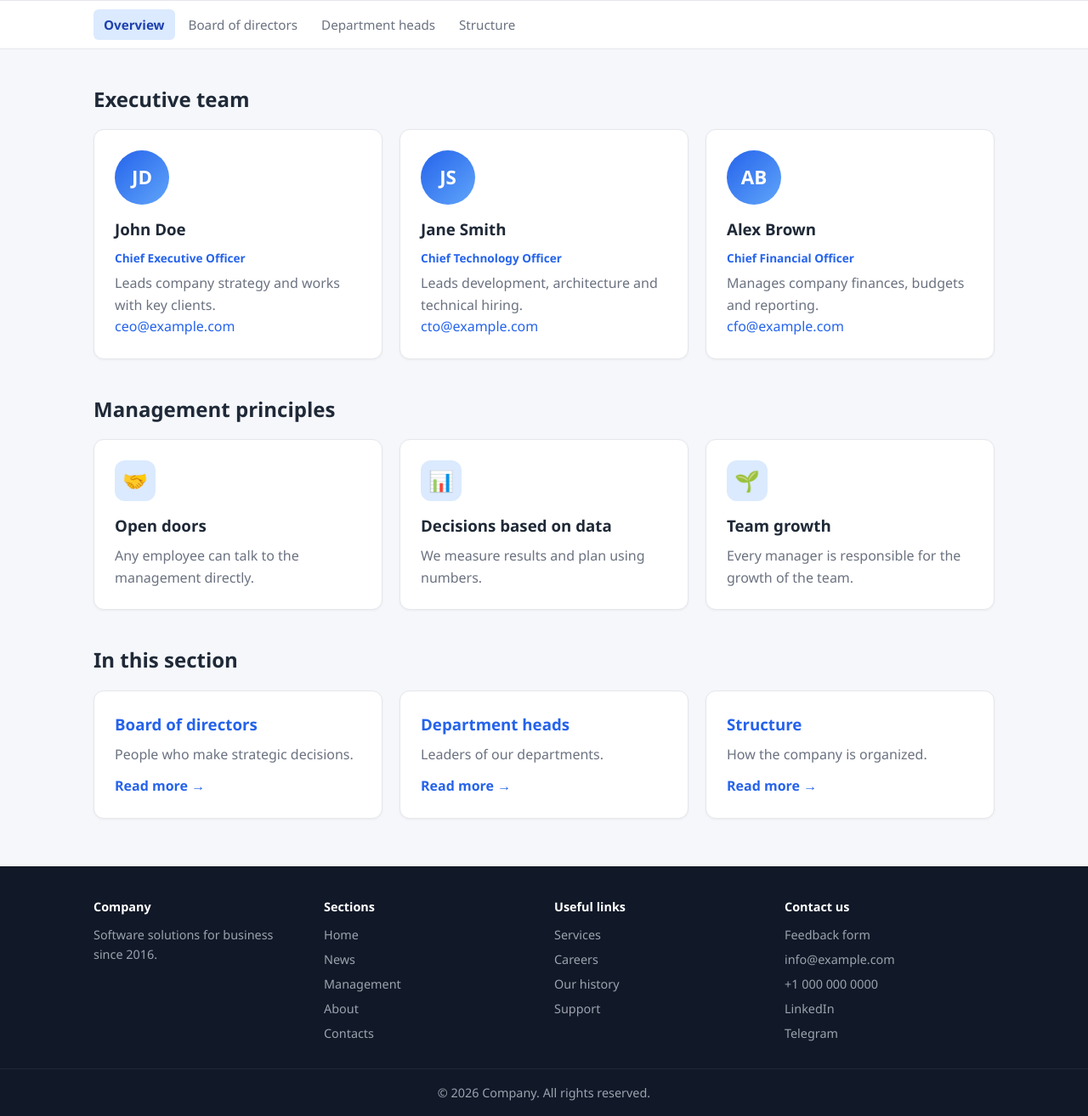
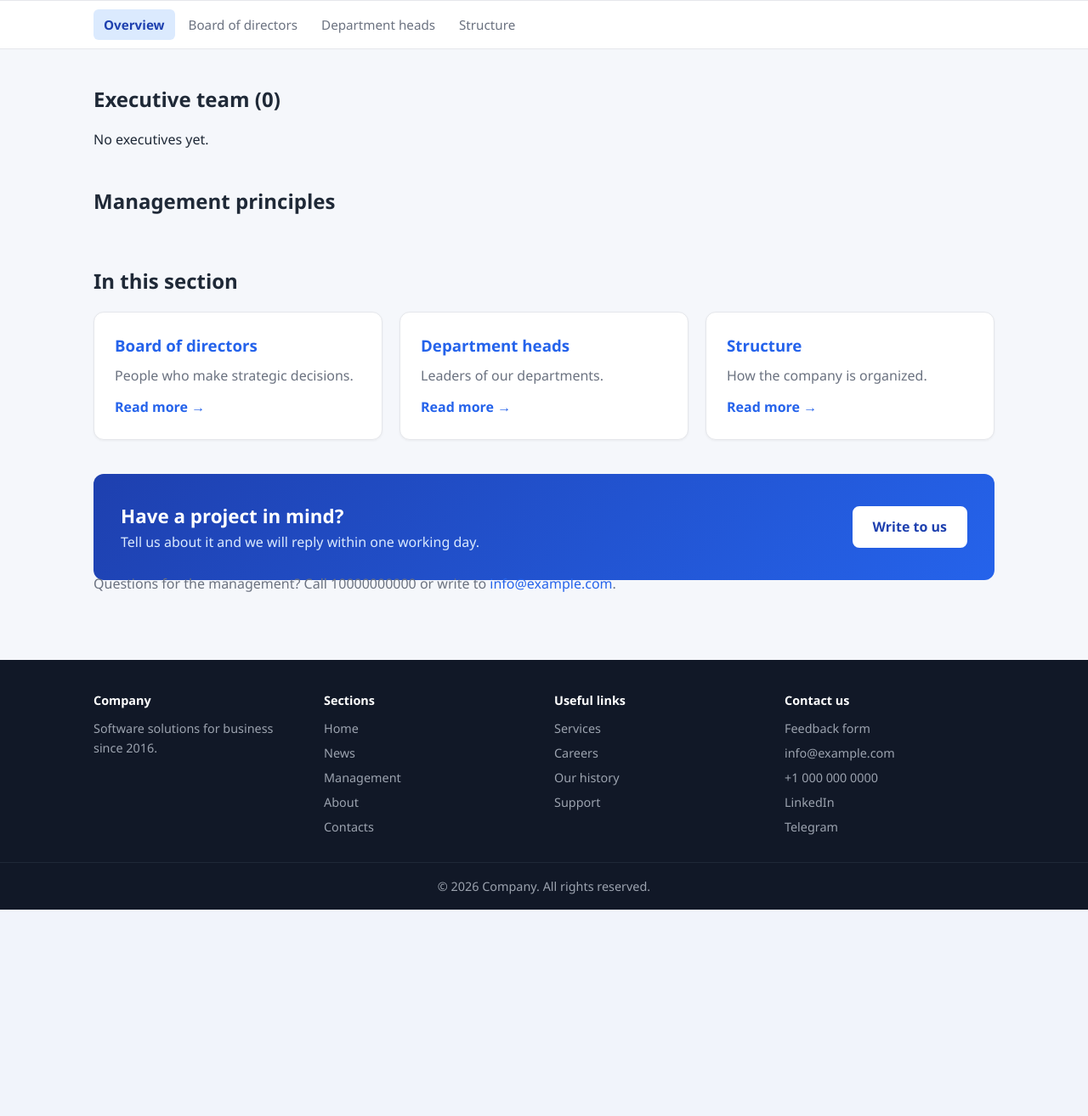
Before and after one commit to AlexDrts/python-company-hw, a Django app: page /management/ in a window 1280 px wide. Shown: the part 350-1664 px from the top of the page at 85% size. After the commit the page ends 1421 px from the top, so only its background shows below. Run offline with Django 5.2, Linux system fonts and the light colour scheme.

Commit message:
Add Employee class, custom filters

```diff
--- a/feedback/templates/feedback/feedback.html
+++ b/feedback/templates/feedback/feedback.html
@@ -35,3 +35,5 @@
         </div>
     </div>
 {% endblock %}
+
+{% block cta %}{% endblock %}
--- a/feedback/templates/feedback/thanks.html
+++ b/feedback/templates/feedback/thanks.html
@@ -17,3 +17,5 @@
         </div>
     </div>
 {% endblock %}
+
+{% block cta %}{% endblock %}
--- a/sections/urls.py
+++ b/sections/urls.py
@@ -1,14 +1,14 @@
 from django.urls import path
 from django.views.generic import RedirectView
 
-from .views import SectionView, SubsectionView
+from .views import ManagementView, SectionView, SubsectionView
 
 app_name = 'sections'
 
 urlpatterns = [
     path('', SectionView.as_view(section='home'), name='home'),
     path('news/', SectionView.as_view(section='news'), name='news'),
-    path('management/', SectionView.as_view(section='management'), name='management'),
+    path('management/', ManagementView.as_view(), name='management'),
     path('about/', SectionView.as_view(section='about'), name='about'),
     path('contacts/', SectionView.as_view(section='contacts'), name='contacts'),
     path('contact/', RedirectView.as_view(pattern_name='sections:contacts', permanent=True)),
--- a/sections/views.py
+++ b/sections/views.py
@@ -2,6 +2,7 @@ from django.urls import reverse
 from django.views.generic import TemplateView
 
 from .data import SECTIONS
+from .entities import EXECUTIVES, PRINCIPLES
 
 
 class SectionMixin:
@@ -32,6 +33,20 @@ class SectionView(SectionMixin, TemplateView):
         return [f'{self.section}.html']
 
 
+class ManagementView(SectionView):
+    section = 'management'
+
+    def get_context_data(self, **kwargs):
+        context = super().get_context_data(**kwargs)
+        context['company'] = {
+            'name': 'Company',
+            'executives': EXECUTIVES,
+            'principles': PRINCIPLES,
+            'contacts': {'email': 'info@example.com', 'phone': '10000000000'},
+        }
+        return context
+
+
 class SubsectionView(SectionMixin, TemplateView):
     template_name = 'sections/subsection.html'
 
--- a/templates/base.html
+++ b/templates/base.html
@@ -61,6 +61,16 @@
         {% if subsections and not active_subsection %}
             {% include 'sections/_subsection_cards.html' %}
         {% endif %}
+
+        {% block cta %}
+            <div class="cta">
+                <div>
+                    <h2>Have a project in mind?</h2>
+                    <p>Tell us about it and we will reply within one working day.</p>
+                </div>
+                <a class="btn" href="{% url 'feedback:form' %}">Write to us</a>
+            </div>
+        {% endblock %}
     </div>
 </main>
 
--- a/templates/management.html
+++ b/templates/management.html
@@ -1,39 +1,48 @@
 {% extends 'base.html' %}
+{% load company_filters %}
 
 {% block title %}Management{% endblock %}
-{% block heading %}Company management{% endblock %}
+{% block heading %}{{ company.name }} management{% endblock %}
 {% block subheading %}The people who lead the company and make key decisions.{% endblock %}
 
 {% block content %}
-    <h2 class="section-title">Executive team</h2>
-    <div class="grid">
-        <div class="card">
-            <div class="avatar">JD</div>
-            <h3>John Doe</h3>
-            <div class="meta">Chief Executive Officer</div>
-            <p>Leads company strategy and works with key clients.</p>
-            <p><a href="mailto:ceo@example.com">ceo@example.com</a></p>
+    {% with executives=company.executives %}
+        <h2 class="section-title">Executive team ({{ executives|length }})</h2>
+        <div class="grid">
+            {% for person in executives %}
+                <div class="card">
+                    <div class="avatar">{{ person.full_name|initials }}</div>
+                    <h3>{{ person.full_name }}</h3>
+                    <div class="meta">{{ person.position|upper }}</div>
+                    <p>In the company since {{ person.since|date:"F Y" }}</p>
+                    <p>{{ person.skills|join:", " }}</p>
+                    {% if person.email is None %}
+                        <p>Email not provided</p>
+                    {% else %}
+                        <p><a href="mailto:{{ person.email }}">{{ person.email|lower }}</a></p>
+                    {% endif %}
+                </div>
+            {% empty %}
+                <p>No executives yet.</p>
+            {% endfor %}
         </div>
-        <div class="card">
-            <div class="avatar">JS</div>
-            <h3>Jane Smith</h3>
-            <div class="meta">Chief Technology Officer</div>
-            <p>Leads development, architecture and technical hiring.</p>
-            <p><a href="mailto:cto@example.com">cto@example.com</a></p>
-        </div>
-        <div class="card">
-            <div class="avatar">AB</div>
-            <h3>Alex Brown</h3>
-            <div class="meta">Chief Financial Officer</div>
-            <p>Manages company finances, budgets and reporting.</p>
-            <p><a href="mailto:cfo@example.com">cfo@example.com</a></p>
-        </div>
-    </div>
+    {% endwith %}
 
     <h2 class="section-title">Management principles</h2>
     <div class="grid">
-        <div class="card"><div class="icon">&#129309;</div><h3>Open doors</h3><p>Any employee can talk to the management directly.</p></div>
-        <div class="card"><div class="icon">&#128202;</div><h3>Decisions based on data</h3><p>We measure results and plan using numbers.</p></div>
-        <div class="card"><div class="icon">&#127793;</div><h3>Team growth</h3><p>Every manager is responsible for the growth of the team.</p></div>
+        {% for principle in company.principles %}
+            <div class="card">
+                <div class="icon">{{ principle.icon }}</div>
+                <h3>{{ principle.title }}</h3>
+                <p>{{ principle.text }}</p>
+            </div>
+        {% endfor %}
     </div>
 {% endblock %}
+
+{% block cta %}
+    {{ block.super }}
+    {% with contacts=company.contacts %}
+        <p class="lead">Questions for the management? Call {{ contacts.phone|phone }} or write to <a href="mailto:{{ contacts.email }}">{{ contacts.email }}</a>.</p>
+    {% endwith %}
+{% endblock %}
```
Also changed, not shown: templates/home.html (+0 -8 lines).
